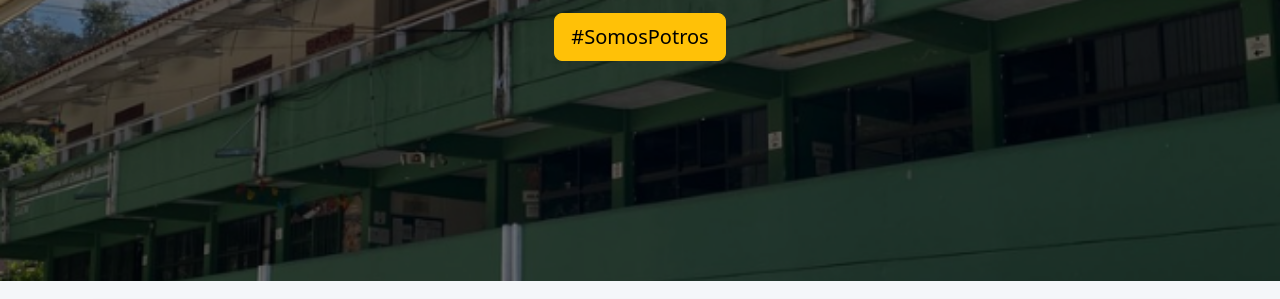
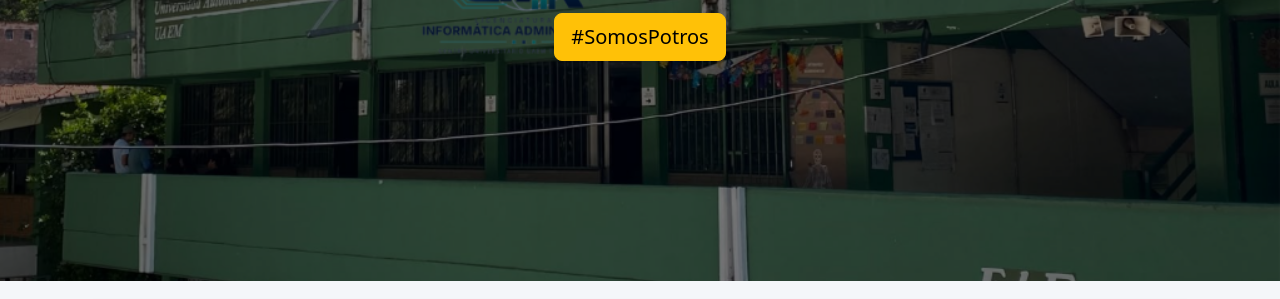
Before and after one commit to meraryjimenez018-bit/RiesgosTI_JILJ, a plain HTML site: page index.html in a window 1280 px wide. Shown: the part 270-569 px from the top of the page. Drawn offline with nearby package versions, Linux system fonts and the light colour scheme.

Commit message:
Update index.html

```diff
--- a/index.html
+++ b/index.html
@@ -53,7 +53,7 @@ body{
 .hero {
     background:
         linear-gradient(rgba(0,0,0,.5), rgba(0,0,0,.5)),
-        url("LOGOLIA.png");
+        url("LOGOLIAA.png");
 
     background-size: cover;
     background-position: center;
```
